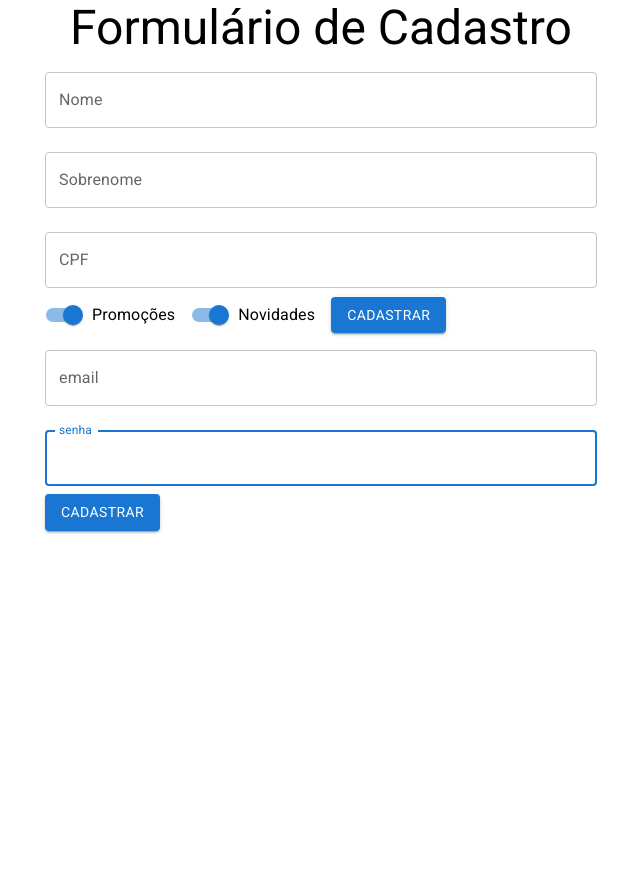
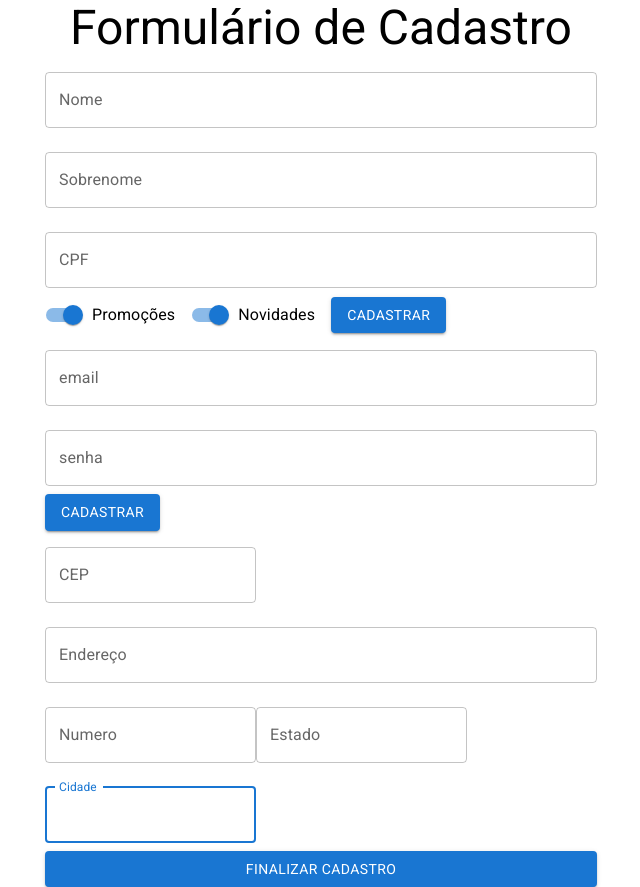
Before and after one commit to sdlima4025/react-function-form, a React (Create React App) app: page / in a window 1280 px wide. Shown: the whole page, without its empty margins (319-959 px from the left). Before the commit the page ends 800 px from the top, so only its background shows below. Built offline with nearby package versions, Linux system fonts and the light colour scheme.

Commit message:
criado o testefield area de entrega

```diff
--- /dev/null
+++ b/src/components/FormularioCadastro/DadosEntrega.jsx
@@ -0,0 +1,58 @@
+import React from "react";
+import { Button, TextField } from "@mui/material";
+
+function DadosEntrega() {
+  return (
+    <form>
+      <TextField
+      id="cep"
+      label="CEP"
+      type="number"
+      margin="normal"
+      autoFocus />
+
+      <TextField
+        id="endereco"
+        label="Endereço"
+        type="text"
+        margin="normal"
+        autoFocus
+        fullWidth
+      />
+
+      <TextField
+        id="numero"
+        label="Numero"
+        type="number"
+        margin="normal"
+        autoFocus
+      />
+
+      <TextField
+        id="estado"
+        label="Estado"
+        type="text"
+        margin="normal"
+        autoFocus
+      />
+
+      <TextField
+        id="cidade"
+        label="Cidade"
+        type="text"
+        margin="normal"
+        autoFocus
+      />
+
+      <Button
+      type="submit"
+      variant="contained"
+      color="primary"
+      fullWidth>
+        Finalizar cadastro
+      </Button>
+    </form>
+  );
+}
+
+export default DadosEntrega;
--- a/src/components/FormularioCadastro/DadosUsuario.jsx
+++ b/src/components/FormularioCadastro/DadosUsuario.jsx
@@ -20,7 +20,10 @@
         autoFocus
         fullWidth
       />
-      <Button type="submit" variant="contained" color="primary">
+      <Button
+      type="submit"
+      variant="contained"
+      color="primary">
         Cadastrar
       </Button>
     </form>
--- a/src/components/FormularioCadastro/formularioCadastro.jsx
+++ b/src/components/FormularioCadastro/formularioCadastro.jsx
@@ -1,3 +1,4 @@
+import DadosEntrega from "./DadosEntrega";
 import DadosPessoais from "./DadosPessoais";
 import DadosUsuario from './DadosUsuario';
 // FORMULÁRIOS CONTROLADOS
@@ -8,6 +9,7 @@
     <>
     <DadosPessoais aoEnviar={aoEnviar} validarCPF={validarCPF}/>
     <DadosUsuario/>
+    <DadosEntrega/>
 
     </>
   );
```
